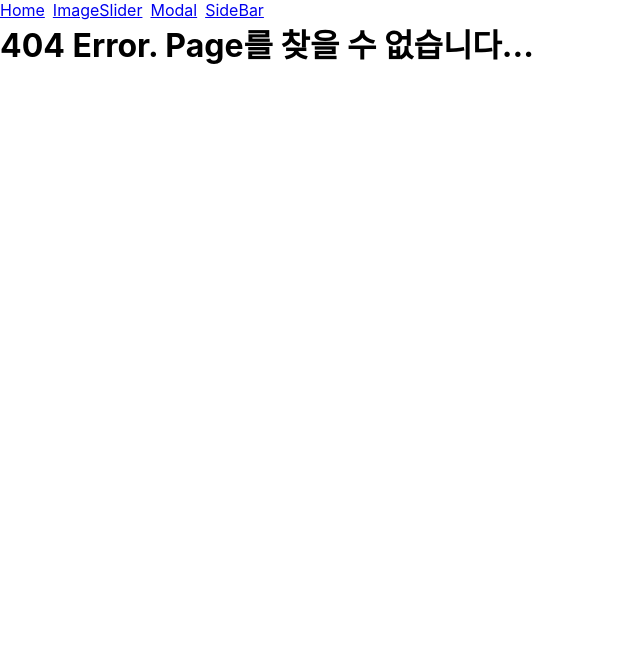
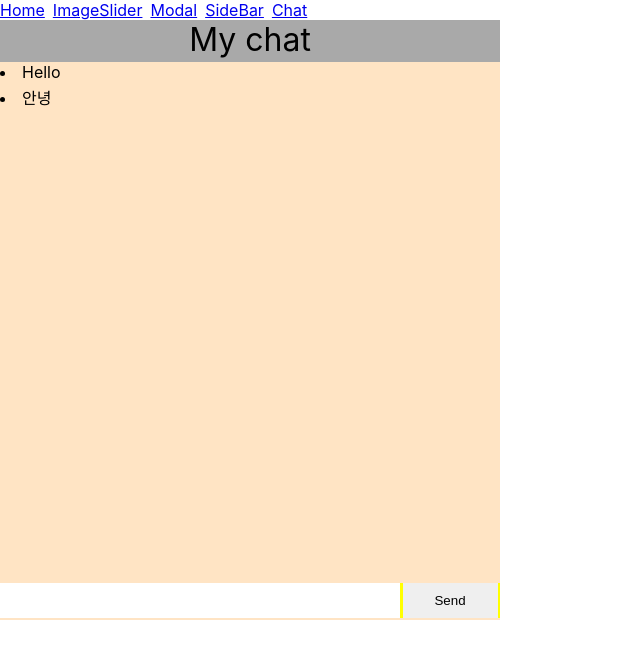
Before and after one commit to tonyw0527/react-components, a React (Create React App) app: page /chat in a window 1280 px wide. Before the commit this address had no page. Shown: the top 658 px of the page, without its empty margins (0-640 px from the left). Built offline with nearby package versions, Linux system fonts and the light colour scheme.

Commit message:
Created Chat component

```diff
--- a/src/App.js
+++ b/src/App.js
@@ -5,6 +5,7 @@ import Home from './components/home/Home';
 import ImageSlider from './components/image-slider/ImageSlider';
 import Modal from './components/modal/Modal';
 import SideBar from './components/sidebar/SideBar';
+import Chat from './components/chat/Chat';
 import ErrorPage from './components/error-page/ErrorPage';
 
 import { Route, Link, Switch } from 'react-router-dom';
@@ -17,12 +18,14 @@ function App() {
                 <Link className="link" to="/image-slider">ImageSlider</Link>
                 <Link className="link" to="/modal">Modal</Link>
                 <Link className="link" to="/side-bar">SideBar</Link>
+                <Link className="link" to="/chat">Chat</Link>
             </div>
             <Switch>
                 <Route path="/" component={Home} exact />
                 <Route path="/image-slider" component={ImageSlider} exact />
                 <Route path="/modal" component={Modal} exact />
                 <Route path="/side-bar" component={SideBar} exact />
+                <Route path="/chat" component={Chat} exact />
                 <Route component={ErrorPage} />
             </Switch>
         </div>
--- /dev/null
+++ b/src/components/chat/Chat.css
@@ -0,0 +1,44 @@
+.chat-box {
+    position: relative;
+    width: 500px;
+    height: 600px;
+    background-color: cornflowerblue;
+
+}
+
+.chat-title {
+    width: 100%;
+    height: 7%;
+    background-color: darkgray;
+    text-align: center;
+}
+
+.chat-title span {
+    font-size: 2rem;
+}
+
+.chat-lists {
+    width: 100%;
+    height: 93%;
+    background-color: bisque;
+}
+
+.chat-form-box {
+    position: absolute;
+    bottom: 2px;
+    width: 100%;
+    background-color: yellow;
+}
+
+.chat-form-box input {
+    border: none;
+    width: 76%;
+    margin-right: 0.5%;
+    padding: 10px;
+}
+
+.chat-form-box button {
+    border: none;
+    width: 15%;
+    padding: 10px;
+}
--- /dev/null
+++ b/src/components/chat/Chat.js
@@ -0,0 +1,25 @@
+import React from 'react';
+import './Chat.css';
+
+const Chat = () => {
+
+    return (
+        <div className="chat-box">
+            <div className="chat-title">
+                <span>My chat</span>
+            </div>
+            <div className="chat-lists">
+                <li>Hello</li>
+                <li>안녕</li>
+            </div>
+            <div className="chat-form-box">
+                <form>
+                    <input type="text" />
+                    <button type="submit">Send</button>
+                </form>
+            </div>
+        </div>
+    );
+};
+
+export default Chat;
--- a/src/index.css
+++ b/src/index.css
@@ -1,6 +1,7 @@
 * {
     box-sizing: content-box;
     margin: 0;
+    padding: 0;
 }
 
 body {
```
